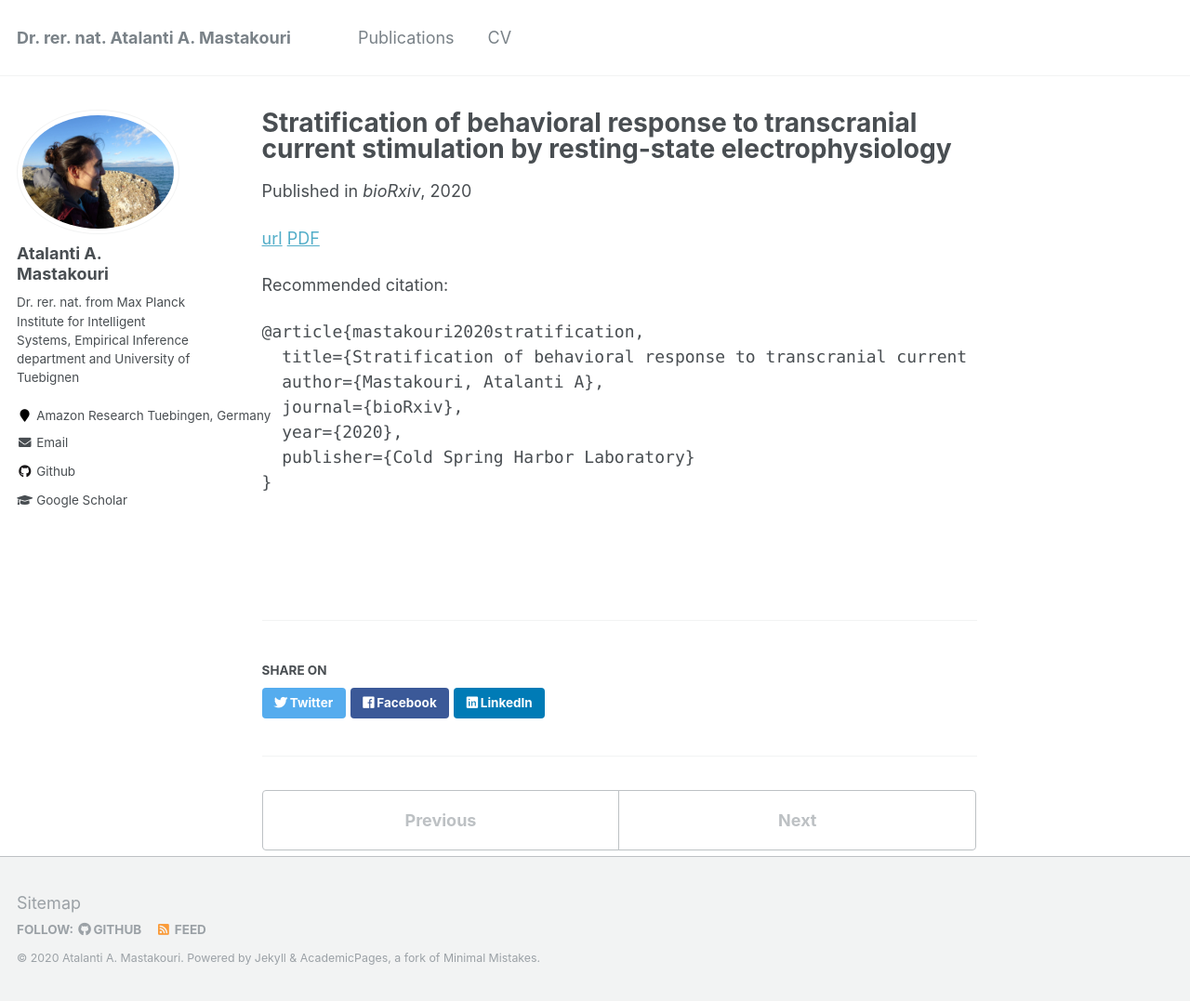
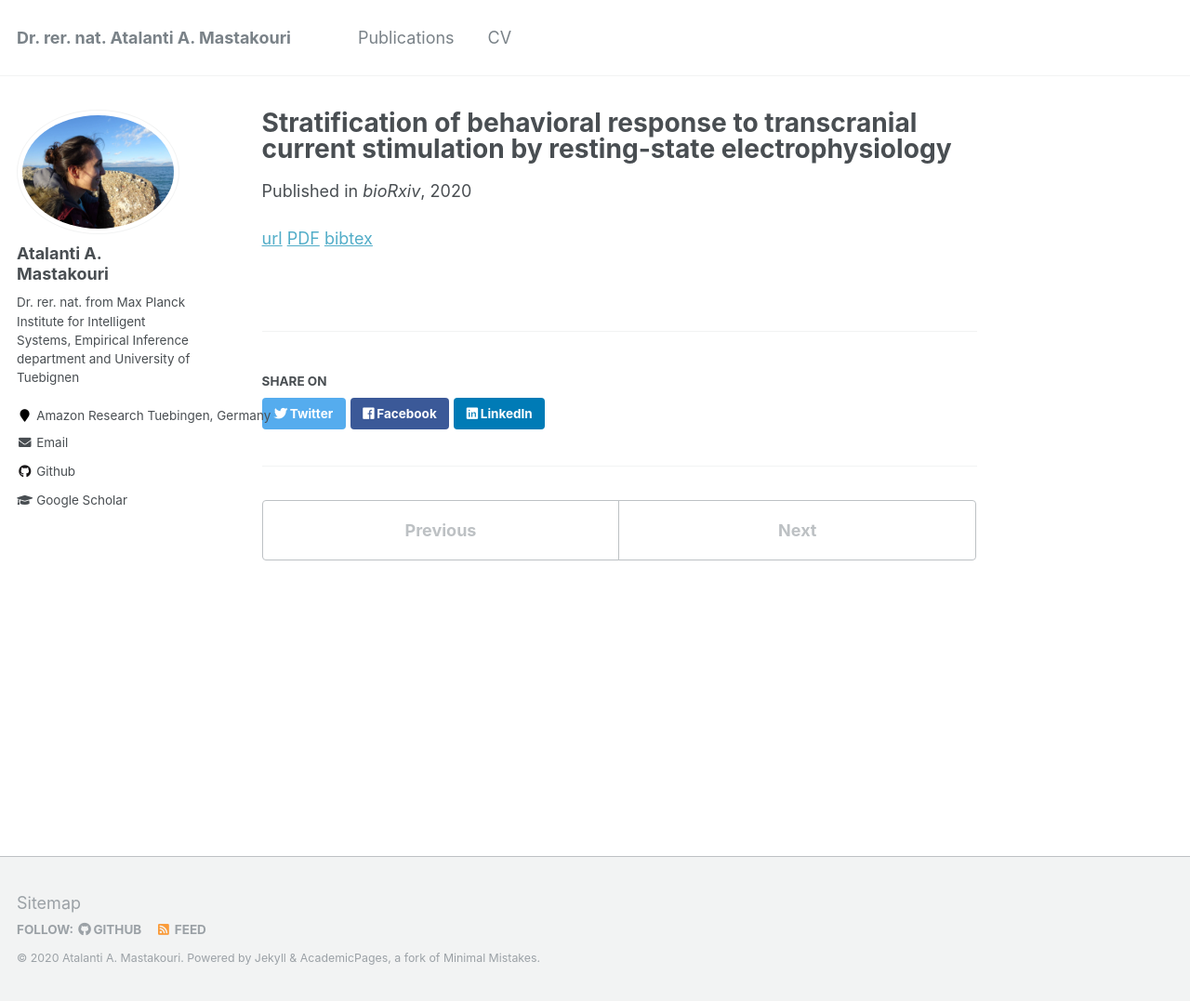
Before and after one commit to atalanti/atalanti.github.io, a Jekyll site: the page built from _publications/2020a-Stratification-of-behavioral-response-to-transcranial-current-stimulation-by-resting-state-electrophysiology.md, in a window 1280 px wide and 1077 px high. Shown: the whole window at 93% size. Built offline with Jekyll 4.4.1, drawn with Linux system fonts in a browser that asks for light colours.

Commit message:
Update 2020a-Stratification-of-behavioral-response-to-transcranial-current-stimulation-by-resting-state-electrophysiology.md

````diff
--- a/_publications/2020a-Stratification-of-behavioral-response-to-transcranial-current-stimulation-by-resting-state-electrophysiology.md
+++ b/_publications/2020a-Stratification-of-behavioral-response-to-transcranial-current-stimulation-by-resting-state-electrophysiology.md
@@ -1,22 +1,9 @@
 ---
 title: "Stratification of behavioral response to transcranial current stimulation by resting-state electrophysiology"
 collection: publications
-permalink: /publication/2020-Stratification-of-behavioral-response-to-transcranial-current-stimulation-by-resting-state-electrophysiology
 date: 2020-07-01
 venue: 'bioRxiv'
 ---
 [url](https://www.biorxiv.org/content/10.1101/2020.01.27.921668v3)
 [PDF](https://www.biorxiv.org/content/10.1101/2020.01.27.921668v3.full.pdf)
-
-Recommended citation:
-```Javascript
-@article{mastakouri2020stratification,
-  title={Stratification of behavioral response to transcranial current stimulation by resting-state electrophysiology},
-  author={Mastakouri, Atalanti A},
-  journal={bioRxiv},
-  year={2020},
-  publisher={Cold Spring Harbor Laboratory}
-}
-
-
-```
+[bibtex]()
````
